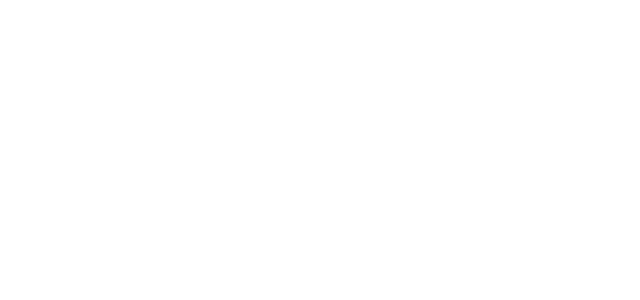
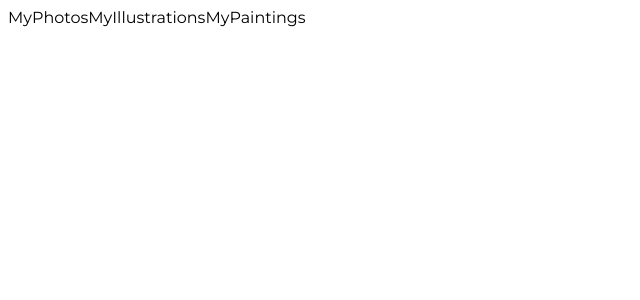
Before and after one commit to annatolchynska/react-challenge, a React (Create React App) app in the folder my-app/: page / in a window 1280 px wide. Shown: the top 300 px of the page, without its empty margins (0-640 px from the left). Built offline with nearby package versions, Linux system fonts and the light colour scheme.

Commit message:
Create Sidebar function challenge.

```diff
--- a/my-app/src/App.js
+++ b/my-app/src/App.js
@@ -1,9 +1,11 @@
 import css from './App.module.css';
+import Sidebar from './components/Sidebar';
+
 
 function App() {
   return (
     <div className={css.App}>
-      {/* Add your components here */}
+     <Sidebar />
     </div>
   );
 }
--- a/my-app/src/components/Sidebar.js
+++ b/my-app/src/components/Sidebar.js
@@ -0,0 +1,9 @@
+export default function Sidebar(){
+return (
+    <div>
+<a>MyPhotos</a>
+<a>MyIllustrations</a>
+<a>MyPaintings</a>
+    </div>
+);
+}
```
Also changed, not shown: 1 other file (tests, documents, lock files or other folders).
